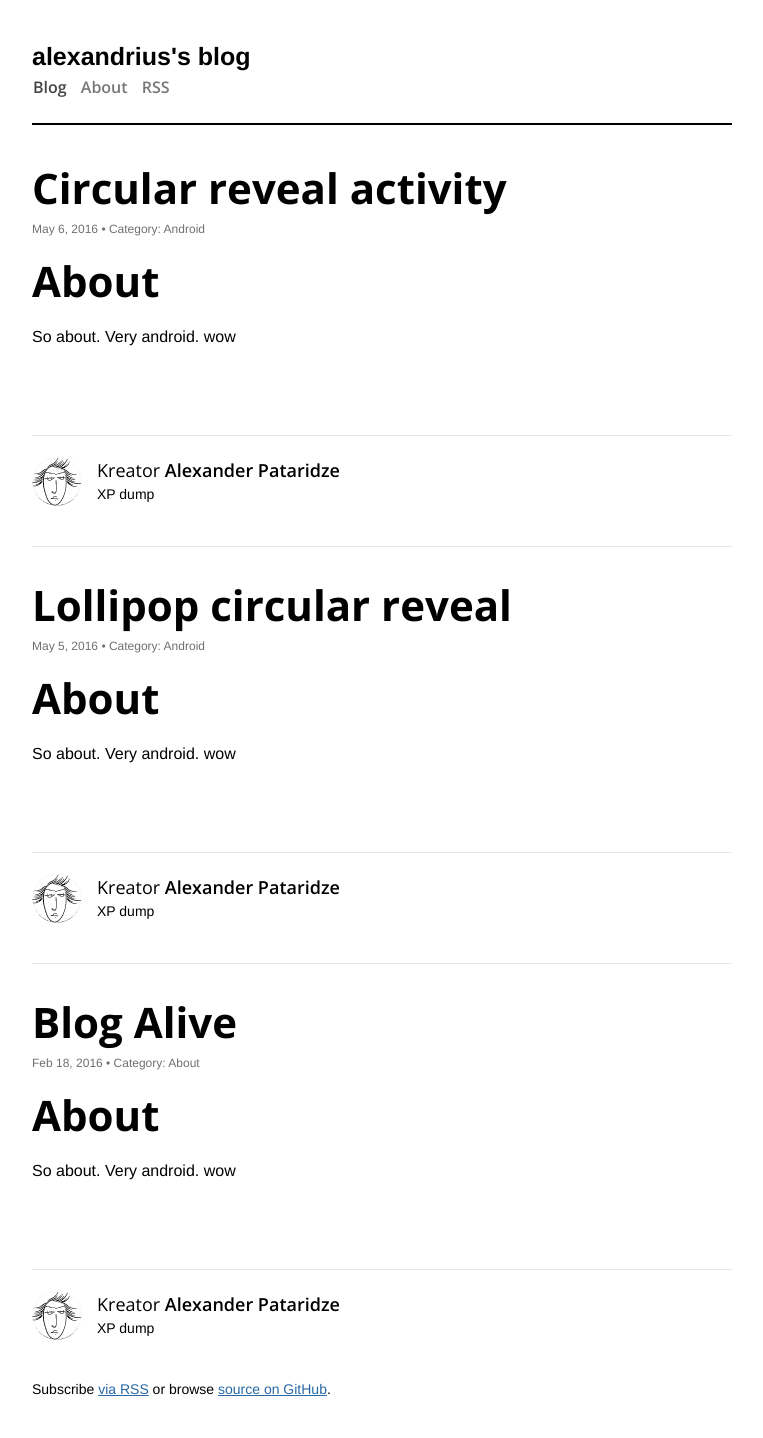
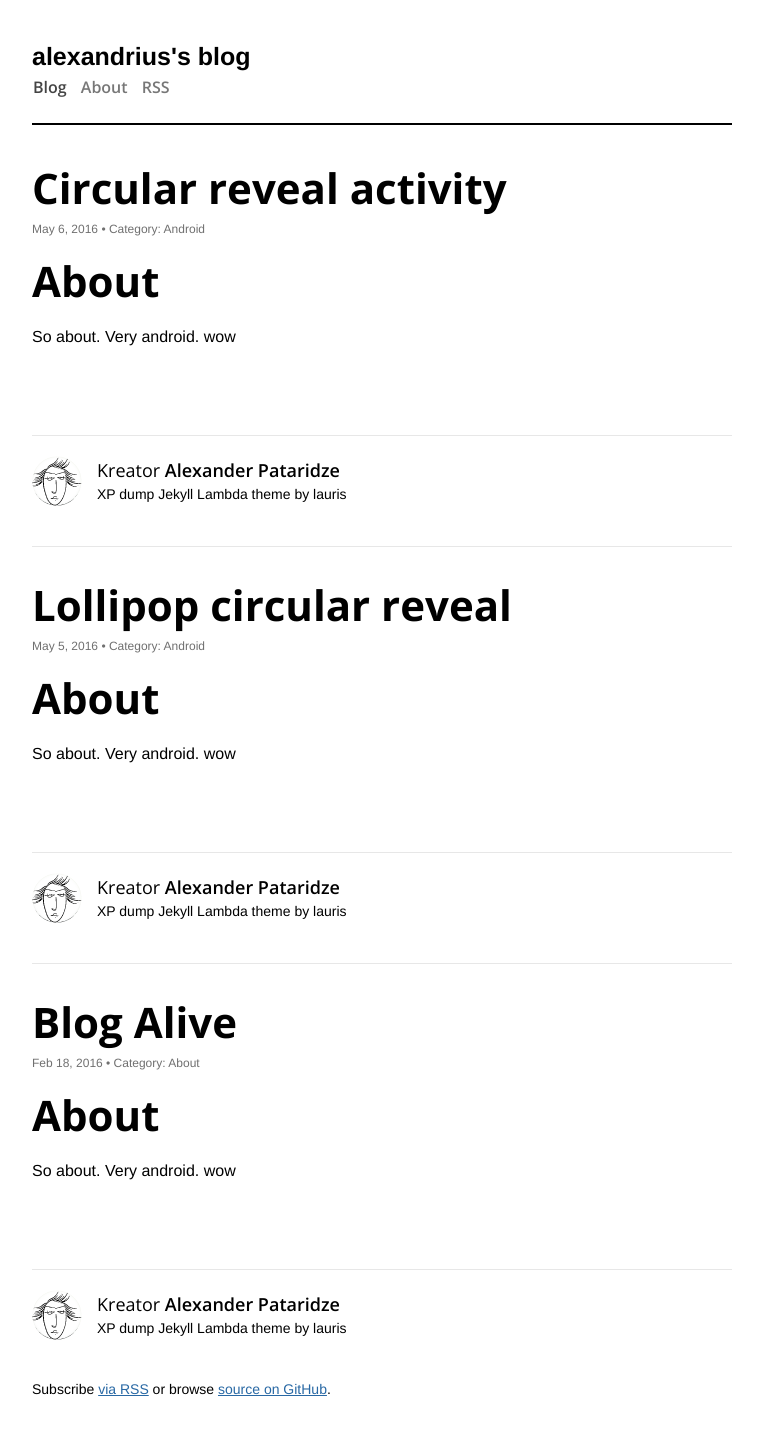
Before and after one commit to alexandrius/alexandrius.github.io, a Jekyll site: the page built from index.html, in a window 1280 px wide. Shown: the whole page, without its empty margins (258-1021 px from the left). Built offline with Jekyll 4.4.1, drawn with Linux system fonts in a browser that asks for light colours; comment, search, counter and statistics services are not loaded.

Commit message:
Added designer

```diff
--- a/_includes/post_footer.html
+++ b/_includes/post_footer.html
@@ -5,5 +5,6 @@
     <div class="name">
         <h4>Kreator <b>{{ site.author }}</b> </h4>
         XP dump
+        Jekyll Lambda theme by lauris
     </div>
 </div>
```
